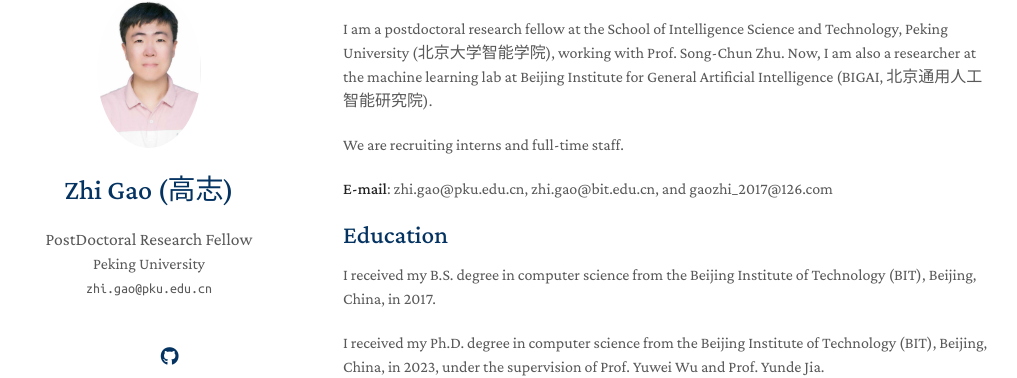
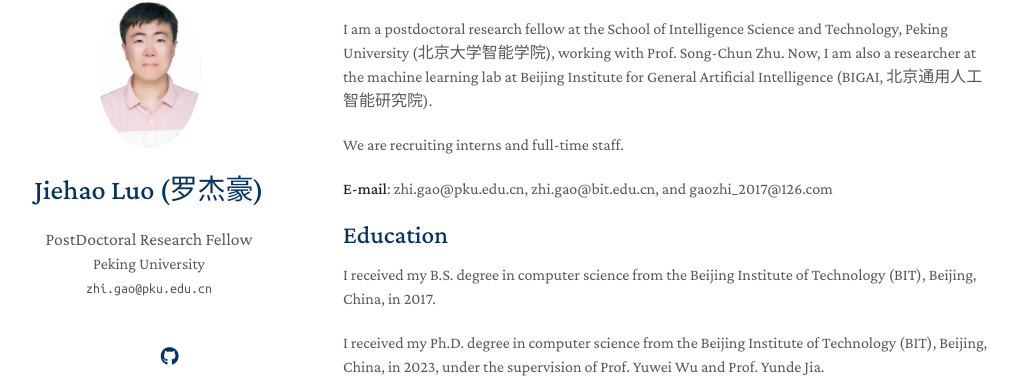
Before and after one commit to JiehaoLuo/JiehaoLuo.github.io, a Jekyll site: the page built from index.md, in a window 1280 px wide. Shown: the part 92-470 px from the top of the page, without its empty margins (127-1144 px from the left). Built offline with Jekyll 4.4.1, drawn with Linux system fonts in a browser that asks for light colours; a style sheet for code colours, icons or effects is not loaded; our own code applies the rules of GitHub Pages for plain Markdown files.

Commit message:
initial commit

```diff
--- a/_config.yml
+++ b/_config.yml
@@ -1,5 +1,5 @@
 # Basic Information
-title: Zhi Gao (高志)
+title: Jiehao Luo (罗杰豪)
 position: PostDoctoral Research Fellow
 affiliation: Peking University
 email: zhi.gao@pku.edu.cn
```
